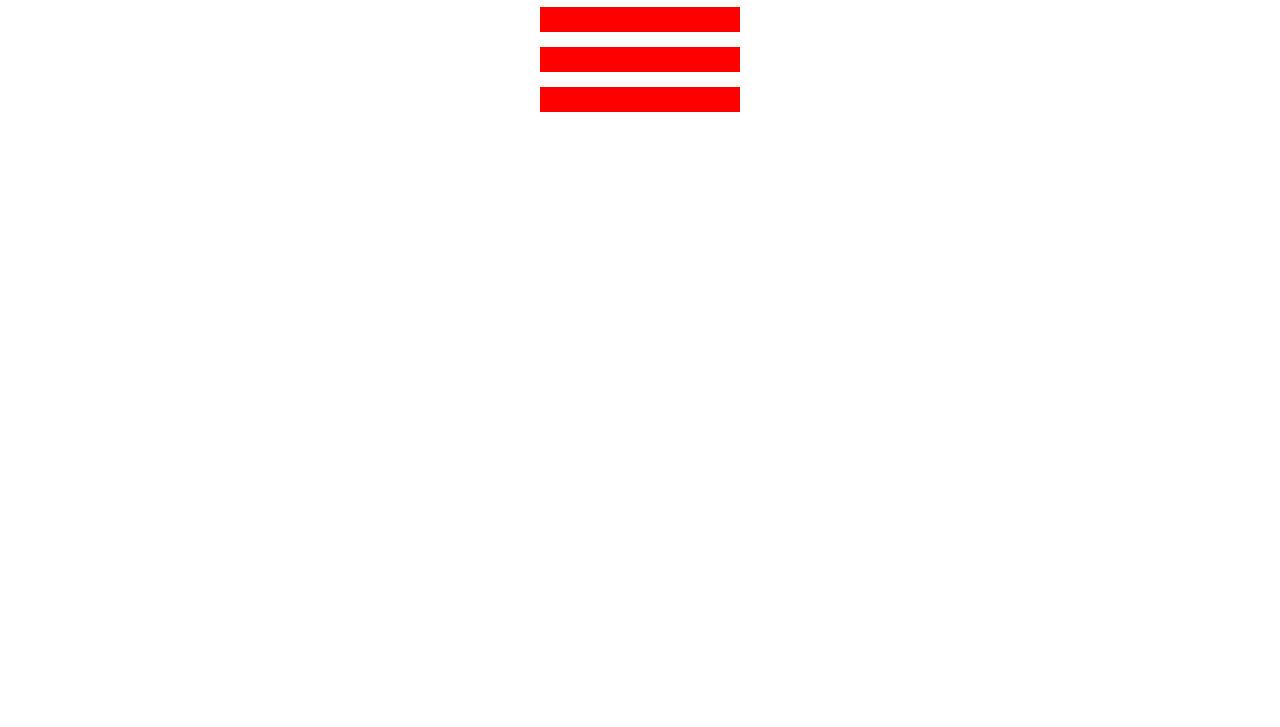
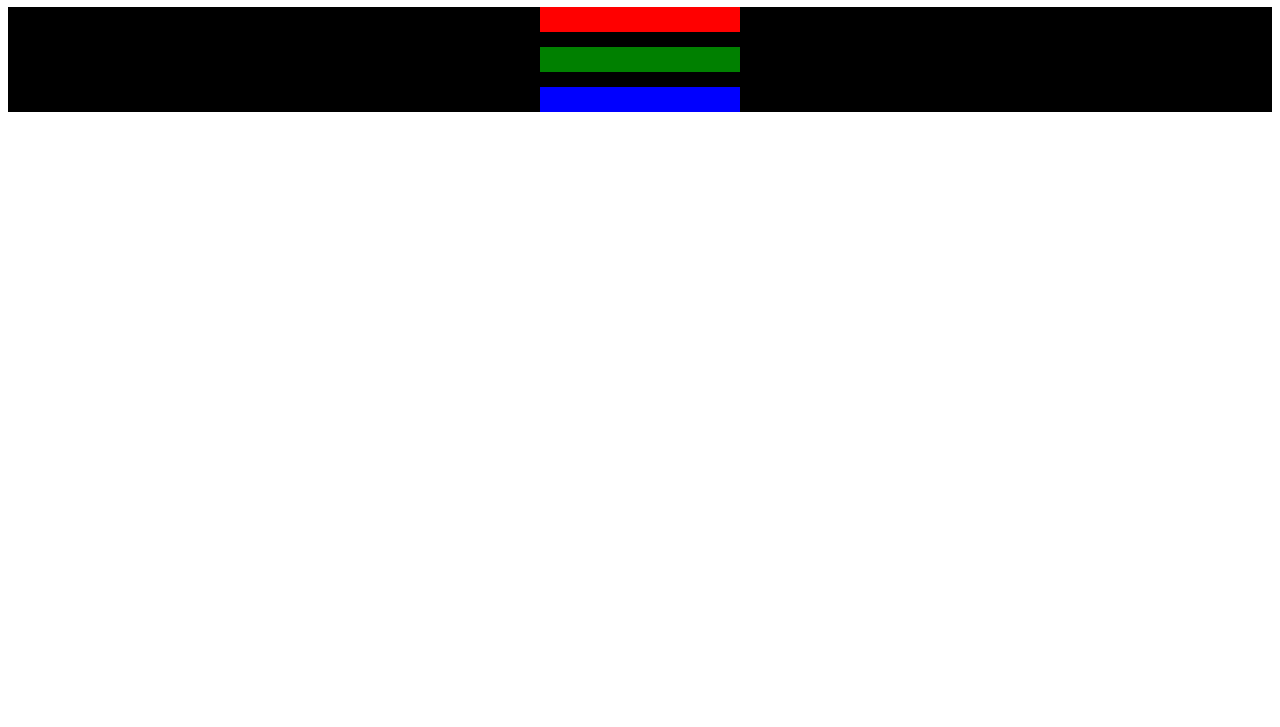
Before and after one commit to Felipe-Magalhaes-A-Carneiro/freeCodeCamp-HTML_CSS-Part_2, a plain HTML site: page index.html in a window 1280 px wide. Shown: the part 73-800 px from the top of the page. Drawn offline with Linux system fonts and the light colour scheme.

Commit message:
style(css): define markers colors

```diff
--- a/styles.css
+++ b/styles.css
@@ -3,12 +3,24 @@ h1 {
 }
 
 .container {
-
+    background-color: black;
 }
 
 .marker {
     width: 200px;
     height: 25px;
     margin: 15px auto;
+
+}
+
+.one {
     background-color: red;
 }
+
+.two{
+    background-color: green;
+}
+
+.three {
+    background-color: blue;
+}
```
